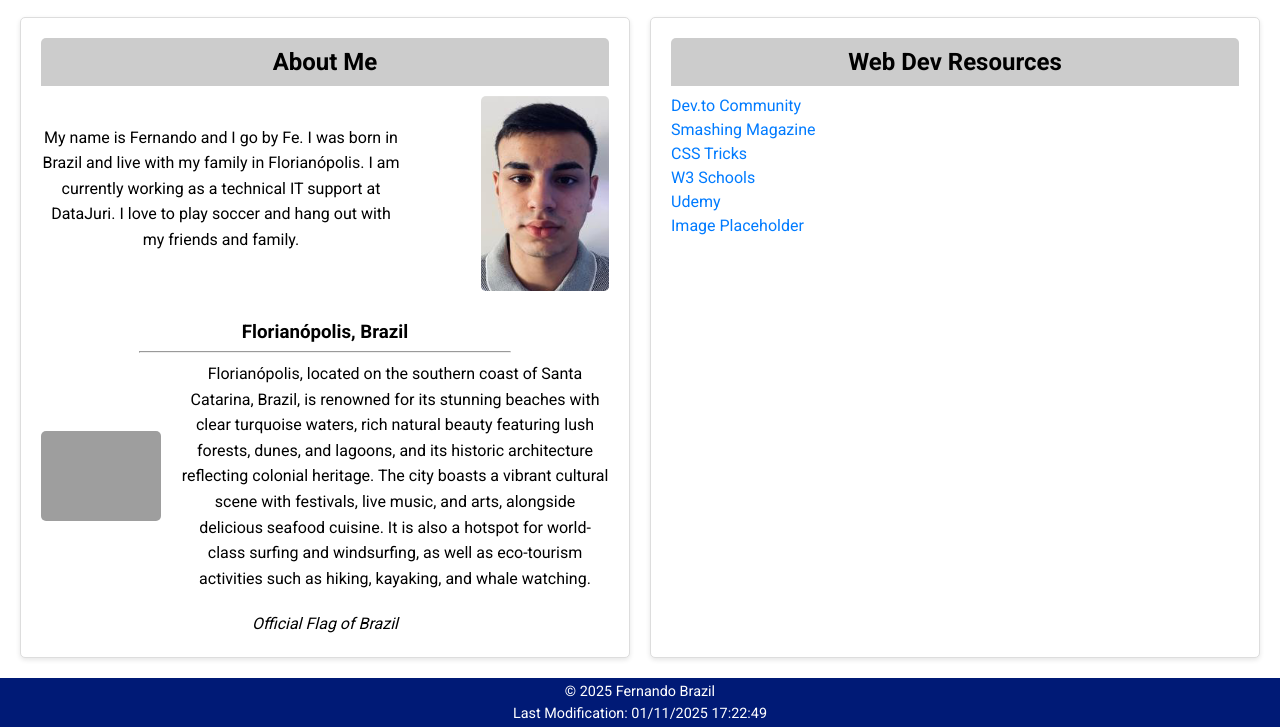
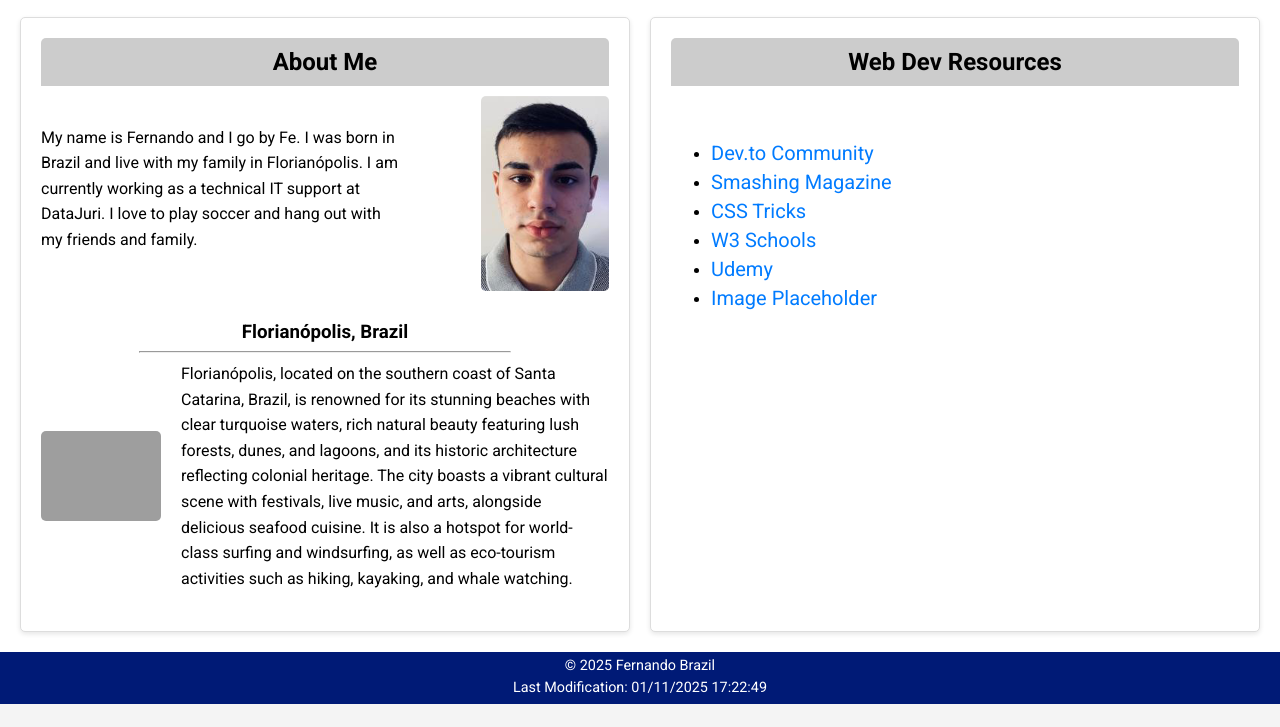
Before and after one commit to fernandoludvig/wdd131, a plain HTML site: page index.html in a window 1280 px wide. Shown: the part 96-823 px from the top of the page. After the commit the page ends 800 px from the top, so only its background shows below. Drawn offline with Linux system fonts and the light colour scheme; grey boxes are pictures that could not be loaded.

Commit message:
week 1 - done

```diff
--- a/index.html
+++ b/index.html
@@ -26,7 +26,7 @@
         <div class="container">
             <section class="about-me">
                 <h1>About Me</h1>
-                <div style="display: flex; justify-content: center; align-items: center; text-align: center;">
+                <div style="display: flex; justify-content: center; align-items: center; ">
                     <p style="max-width: 500px; margin-right: 20px;">
                         My name is Fernando and I go by Fe. I was born in Brazil and live with my family in Florianópolis.
                         I am currently working as a technical IT support at DataJuri.
@@ -36,7 +36,7 @@
                 </div>
                 <h3>Florianópolis, Brazil</h3>
                 <hr/>
-                <div style="display: flex; justify-content: center; align-items: center; text-align: center;">
+                <div style="display: flex; justify-content: center; align-items: center; ">
                     <img src="https://upload.wikimedia.org/wikipedia/en/0/05/Flag_of_Brazil.svg" alt="Brazilian Flag" style="width: 120px; height: auto; margin-right: 20px;" />
                     <p style="max-width: 600px;">
                         Florianópolis, located on the southern coast of Santa Catarina, Brazil,
@@ -44,7 +44,6 @@
                         The city boasts a vibrant cultural scene with festivals, live music, and arts, alongside delicious seafood cuisine. It is also a hotspot for world-class surfing and windsurfing, as well as eco-tourism activities such as hiking, kayaking, and whale watching.
                     </p>
                 </div>
-                <p style="font-style: italic; text-align: center;">Official Flag of Brazil</p>
             </section>
             <section class="web">
                 <h2>Web Dev Resources</h2>
--- a/styles/base.css
+++ b/styles/base.css
@@ -79,8 +79,7 @@ hr {
 }
 
 .web ul {
-    list-style-type: none;
-    padding: 0;
+    padding: 40px;
 }
 
 .web ul li {
@@ -90,6 +89,7 @@ hr {
 .web ul li a {
     color: #007bff;
     text-decoration: none;
+    font-size: 20px;
 }
 
 .web ul li a:hover {
```
